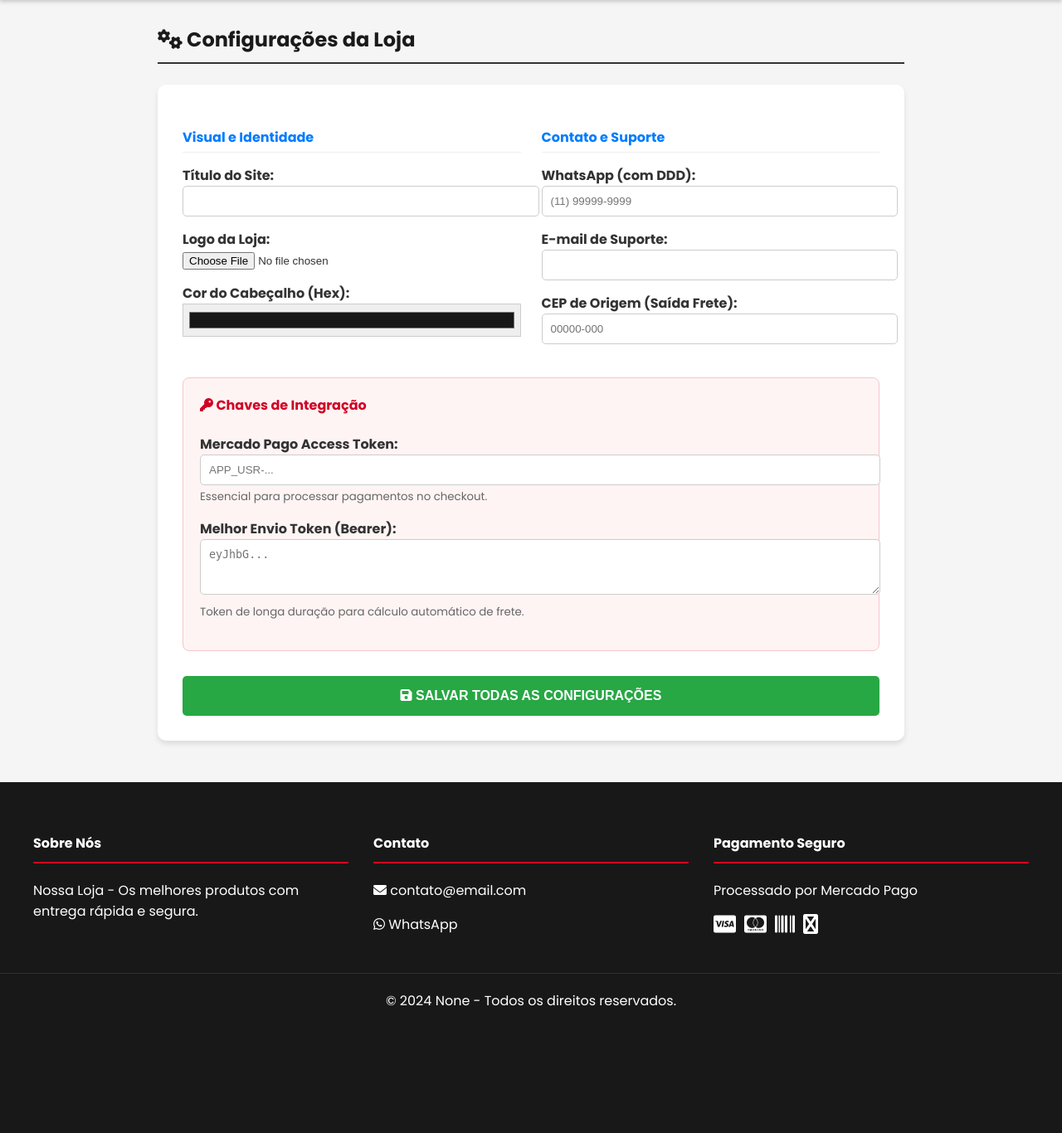
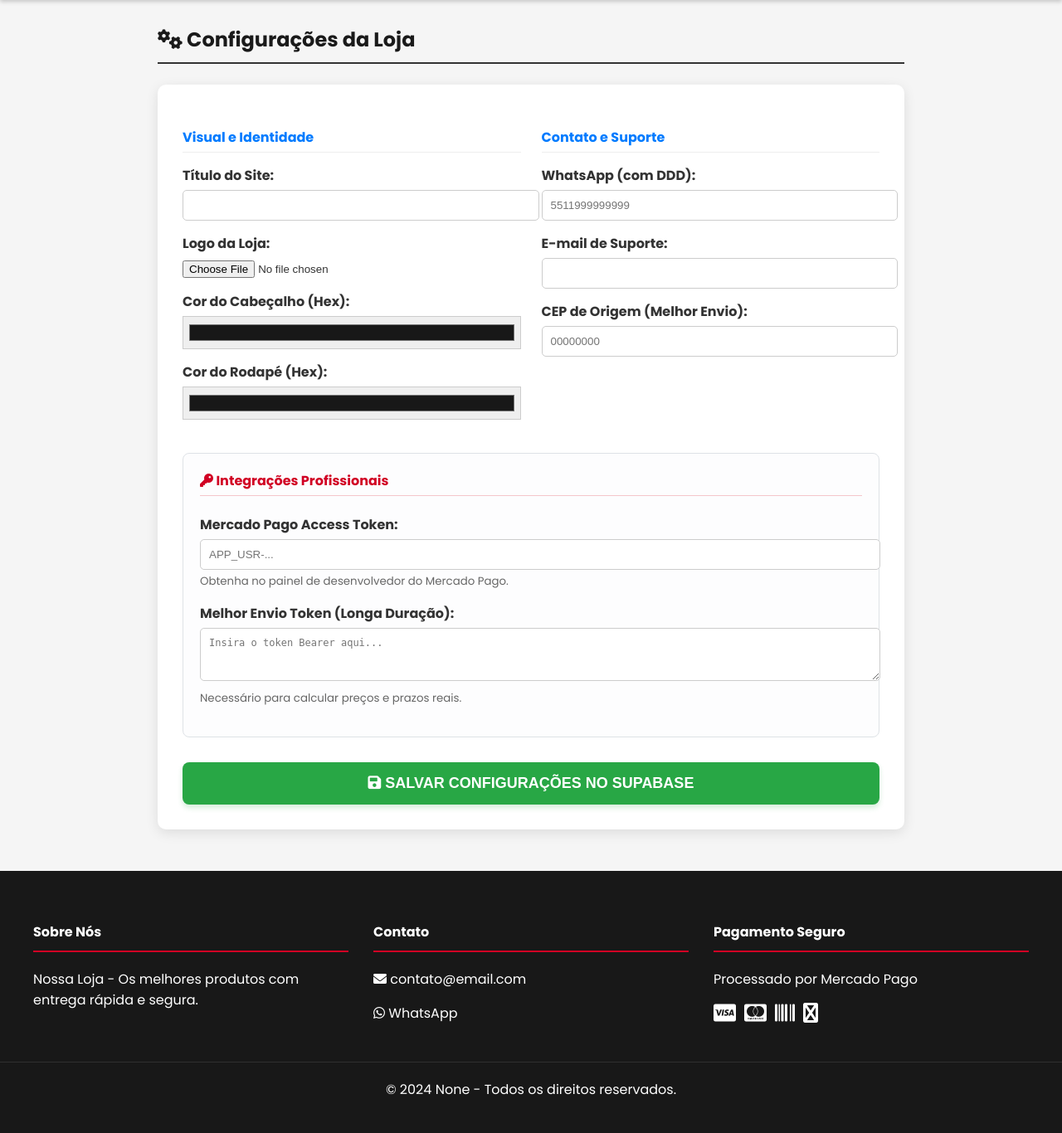
Before and after one commit to denissousa827-boop/LOJA_MP_PROFISSIONAL, a Flask app: page /admin/configuracoes in a window 1280 px wide. Shown: the part 65-1431 px from the top of the page at 83% size. Before the commit the page ends 1278 px from the top, so only its background shows below. Run offline with Flask 3, Linux system fonts and the light colour scheme; the visitor is signed in with stand-in values (Sample User, id 1); data that the repository does not hold is empty; some libraries are stand-ins or nearby versions.

Commit message:
Update admin_configuracoes.html

```diff
--- a/templates/admin_configuracoes.html
+++ b/templates/admin_configuracoes.html
@@ -11,65 +11,81 @@
     {% with messages = get_flashed_messages() %}
       {% if messages %}
         {% for message in messages %}
-          <div style="padding: 15px; background-color: #d4edda; color: #155724; border-radius: 5px; margin-bottom: 20px;">
-            {{ message }}
+          <div style="padding: 15px; background-color: #d4edda; color: #155724; border-radius: 5px; margin-bottom: 20px; border: 1px solid #c3e6cb;">
+            <i class="fas fa-check-circle"></i> {{ message }}
           </div>
         {% endfor %}
       {% endif %}
     {% endwith %}
 
-    <form action="{{ url_for('admin_configuracoes') }}" method="POST" enctype="multipart/form-data" style="background: white; padding: 30px; border-radius: 10px; box-shadow: 0 4px 6px rgba(0,0,0,0.1);">
+    <form action="{{ url_for('admin_configuracoes') }}" method="POST" enctype="multipart/form-data" style="background: white; padding: 30px; border-radius: 10px; box-shadow: 0 4px 15px rgba(0,0,0,0.1);">
 
-        <div style="display: grid; grid-template-columns: 1fr 1fr; gap: 25px;">
+        <div style="display: grid; grid-template-columns: repeat(auto-fit, minmax(300px, 1fr)); gap: 25px;">
             <div>
                 <h4 style="color: #007bff; border-bottom: 1px solid #eee; padding-bottom: 5px; margin-bottom: 15px;">Visual e Identidade</h4>
+
                 <div style="margin-bottom: 15px;">
-                    <label style="display:block; font-weight:bold;">Título do Site:</label>
+                    <label style="display:block; font-weight:bold; margin-bottom: 5px;">Título do Site:</label>
                     <input type="text" name="titulo_site" value="{{ config.get('titulo_site', '') }}" style="width: 100%; padding: 10px; border-radius: 5px; border: 1px solid #ccc;">
                 </div>
+
                 <div style="margin-bottom: 15px;">
-                    <label style="display:block; font-weight:bold;">Logo da Loja:</label>
-                    <input type="file" name="logo_img" style="width: 100%;">
+                    <label style="display:block; font-weight:bold; margin-bottom: 5px;">Logo da Loja:</label>
+                    <input type="file" name="logo_img" accept="image/*" style="width: 100%;">
+                    {% if config.get('logo_img') %}
+                        <small style="color: green;">Logo atual já salva no Supabase.</small>
+                    {% endif %}
                 </div>
+
                 <div style="margin-bottom: 15px;">
-                    <label style="display:block; font-weight:bold;">Cor do Cabeçalho (Hex):</label>
+                    <label style="display:block; font-weight:bold; margin-bottom: 5px;">Cor do Cabeçalho (Hex):</label>
                     <input type="color" name="header_color" value="{{ config.get('header_color', '#181818') }}" style="width: 100%; height: 40px; border: 1px solid #ccc; cursor: pointer; padding: 5px;">
+                </div>
+
+                <div style="margin-bottom: 15px;">
+                    <label style="display:block; font-weight:bold; margin-bottom: 5px;">Cor do Rodapé (Hex):</label>
+                    <input type="color" name="footer_color" value="{{ config.get('footer_color', '#181818') }}" style="width: 100%; height: 40px; border: 1px solid #ccc; cursor: pointer; padding: 5px;">
                 </div>
             </div>
 
             <div>
                 <h4 style="color: #007bff; border-bottom: 1px solid #eee; padding-bottom: 5px; margin-bottom: 15px;">Contato e Suporte</h4>
+
                 <div style="margin-bottom: 15px;">
-                    <label style="display:block; font-weight:bold;">WhatsApp (com DDD):</label>
-                    <input type="text" name="contato_whatsapp" value="{{ config.get('contato_whatsapp', '') }}" placeholder="(11) 99999-9999" style="width: 100%; padding: 10px; border-radius: 5px; border: 1px solid #ccc;">
+                    <label style="display:block; font-weight:bold; margin-bottom: 5px;">WhatsApp (com DDD):</label>
+                    <input type="text" name="contato_whatsapp" value="{{ config.get('contato_whatsapp', '') }}" placeholder="5511999999999" style="width: 100%; padding: 10px; border-radius: 5px; border: 1px solid #ccc;">
                 </div>
+
                 <div style="margin-bottom: 15px;">
-                    <label style="display:block; font-weight:bold;">E-mail de Suporte:</label>
+                    <label style="display:block; font-weight:bold; margin-bottom: 5px;">E-mail de Suporte:</label>
                     <input type="email" name="contato_email" value="{{ config.get('contato_email', '') }}" style="width: 100%; padding: 10px; border-radius: 5px; border: 1px solid #ccc;">
                 </div>
+
                 <div style="margin-bottom: 15px;">
-                    <label style="display:block; font-weight:bold;">CEP de Origem (Saída Frete):</label>
-                    <input type="text" name="cep_origem" value="{{ config.get('cep_origem', '') }}" placeholder="00000-000" style="width: 100%; padding: 10px; border-radius: 5px; border: 1px solid #ccc;">
+                    <label style="display:block; font-weight:bold; margin-bottom: 5px;">CEP de Origem (Melhor Envio):</label>
+                    <input type="text" name="cep_origem" value="{{ config.get('cep_origem', '') }}" placeholder="00000000" style="width: 100%; padding: 10px; border-radius: 5px; border: 1px solid #ccc;">
                 </div>
             </div>
         </div>
 
-        <div style="margin-top: 25px; background: #fff4f4; padding: 20px; border-radius: 8px; border: 1px solid #f5c6cb;">
-            <h4 style="color: #d10024; margin-top: 0;"><i class="fas fa-key"></i> Chaves de Integração</h4>
+        <div style="margin-top: 25px; background: #fdfdfe; padding: 20px; border-radius: 8px; border: 1px solid #dee2e6;">
+            <h4 style="color: #d10024; margin-top: 0; border-bottom: 1px solid #f5c6cb; padding-bottom: 5px;"><i class="fas fa-key"></i> Integrações Profissionais</h4>
+
             <div style="margin-bottom: 15px;">
-                <label style="display:block; font-weight:bold;">Mercado Pago Access Token:</label>
+                <label style="display:block; font-weight:bold; margin-bottom: 5px;">Mercado Pago Access Token:</label>
                 <input type="password" name="mercado_pago_token" value="{{ config.get('mercado_pago_token', '') }}" placeholder="APP_USR-..." style="width: 100%; padding: 10px; border: 1px solid #ccc; border-radius: 5px;">
-                <small style="color: #666;">Essencial para processar pagamentos no checkout.</small>
+                <small style="color: #666;">Obtenha no painel de desenvolvedor do Mercado Pago.</small>
             </div>
+
             <div style="margin-bottom: 15px;">
-                <label style="display:block; font-weight:bold;">Melhor Envio Token (Bearer):</label>
-                <textarea name="melhor_envio_token" rows="3" placeholder="eyJhbG..." style="width: 100%; padding: 10px; border: 1px solid #ccc; border-radius: 5px; font-family: monospace;">{{ config.get('melhor_envio_token', '') }}</textarea>
-                <small style="color: #666;">Token de longa duração para cálculo automático de frete.</small>
+                <label style="display:block; font-weight:bold; margin-bottom: 5px;">Melhor Envio Token (Longa Duração):</label>
+                <textarea name="melhor_envio_token" rows="3" placeholder="Insira o token Bearer aqui..." style="width: 100%; padding: 10px; border: 1px solid #ccc; border-radius: 5px; font-family: monospace; font-size: 12px;">{{ config.get('melhor_envio_token', '') }}</textarea>
+                <small style="color: #666;">Necessário para calcular preços e prazos reais.</small>
             </div>
         </div>
 
-        <button type="submit" style="width: 100%; background: #28a745; color: white; padding: 15px; border: none; border-radius: 5px; font-weight: bold; font-size: 16px; margin-top: 30px; cursor: pointer; transition: 0.3s;">
-            <i class="fas fa-save"></i> SALVAR TODAS AS CONFIGURAÇÕES
+        <button type="submit" style="width: 100%; background: #28a745; color: white; padding: 15px; border: none; border-radius: 8px; font-weight: bold; font-size: 18px; margin-top: 30px; cursor: pointer; transition: background 0.3s; box-shadow: 0 4px 6px rgba(40, 167, 69, 0.2);">
+            <i class="fas fa-save"></i> SALVAR CONFIGURAÇÕES NO SUPABASE
         </button>
     </form>
 </div>
```
